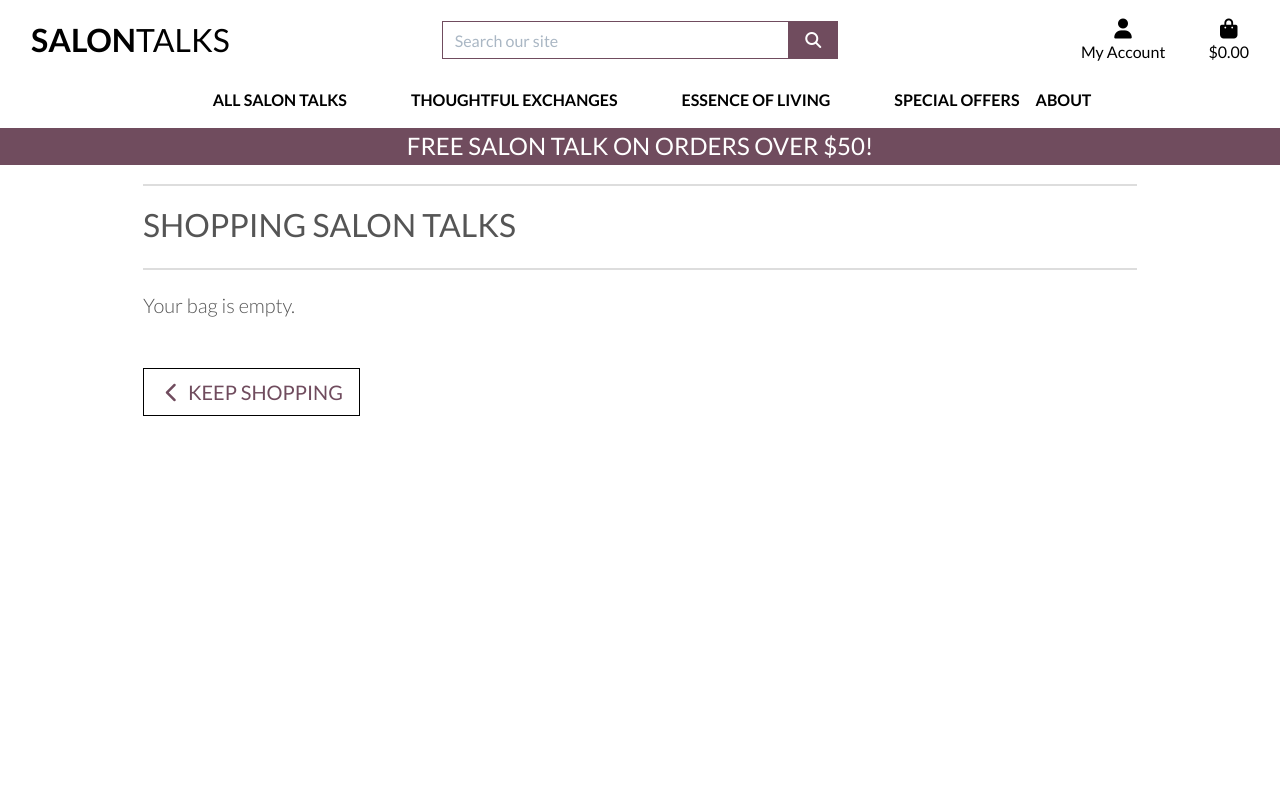
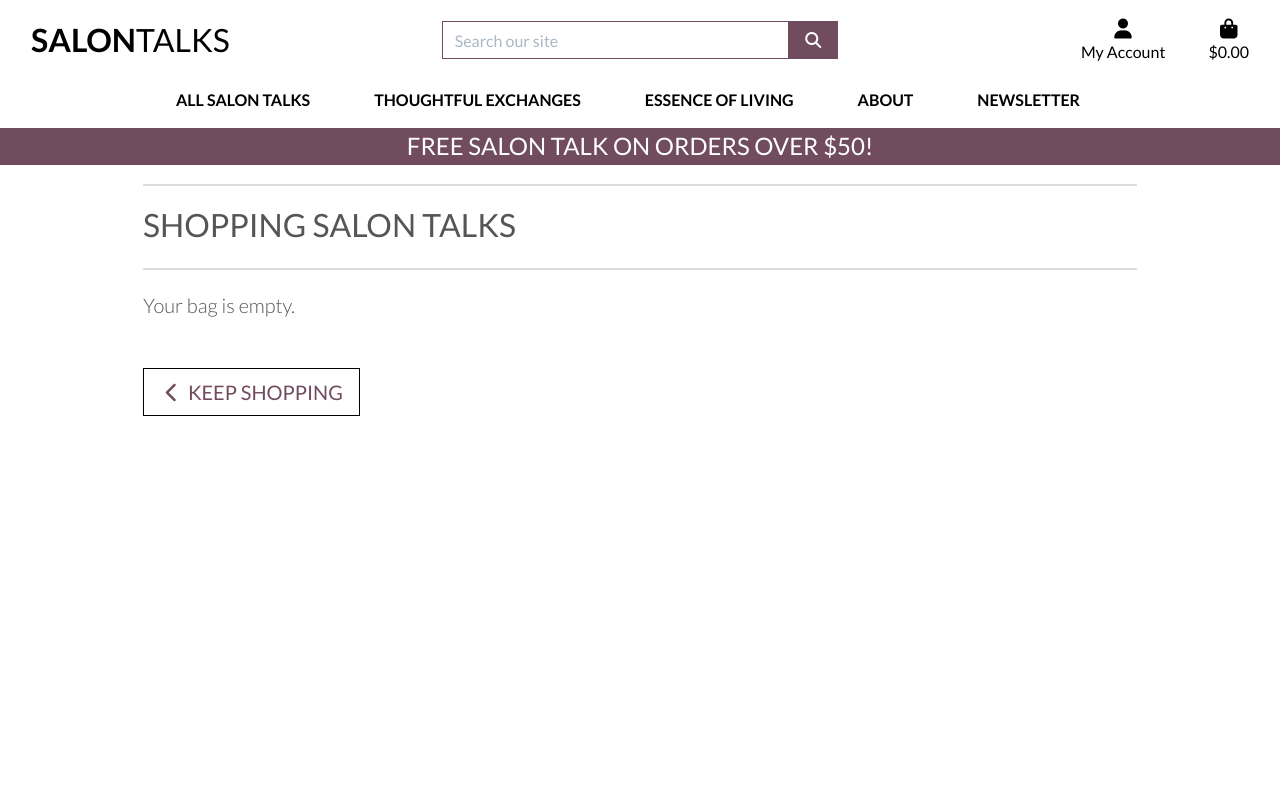
Before and after one commit to Josseyo/Salon, a Django app: page /bag/ in a window 1280 px wide. Run offline with Django 3.2, Linux system fonts and the light colour scheme; some libraries are stand-ins or nearby versions.

Commit message:
hide rating, update navbar links

```diff
--- a/templates/includes/main-nav.html
+++ b/templates/includes/main-nav.html
@@ -6,8 +6,8 @@
             </a>
             <div class="dropdown-menu border-0" aria-labelledby="all-products-link">
                 <a href="{% url 'products' %}?sort=price&direction=asc" class="dropdown-item">By Price</a>
-                <a href="{% url 'products' %}?sort=rating&direction=desc" class="dropdown-item ">By Rating</a>
-                <a href="{% url 'products' %}?sort=category&direction=asc" class="dropdown-item ">By Category</a>
+                <!--<a href="{% url 'products' %}?sort=rating&direction=desc" class="dropdown-item">By Rating</a>-->
+                <a href="{% url 'products' %}?sort=category&direction=asc" class="dropdown-item">By Category</a>
                 <a href="{% url 'products' %}" class="dropdown-item">All Salon Talks</a>
             </div>
         </li>
@@ -21,7 +21,6 @@
                 <a href="{% url 'products' %}?category=discussing_present" class="dropdown-item">Discussing the Present</a>
                 <a href="{% url 'products' %}?category=pages_perspectives" class="dropdown-item">Pages & Perspectives</a>
                 <a href="{% url 'products' %}?category=life_conversation,discussing_present,pages_perspectives" class="dropdown-item">All Thoughtful Exchanges</a>
-
             </div>
         </li>
 
@@ -37,20 +36,10 @@
             </div>
         </li>
 
-        <li class="nav-item dropdown">
-            <a class="logo-font font-weight-bold nav-link text-black" href="#" id="specials-link" data-toggle="dropdown" aria-haspopup="true" aria-expanded="false">
-                Special Offers
-            </a>
-            <div class="dropdown-menu border-0" aria-labelledby="specials-link">
-                <a href="" class="dropdown-item">New Arrivals</a>
-                <a href="" class="dropdown-item">Deals</a>
-                <a href="" class="dropdown-item">Clearance</a>
-                <a href="" class="dropdown-item">All Specials</a>
-            </div>
-        </li>
+
 
         <li class="nav-item dropdown">
-            <a class="logo-font font-weight-bold nav-link text-black" href="#" id="about-link" data-toggle="dropdown" aria-haspopup="true" aria-expanded="false">
+            <a class="logo-font font-weight-bold nav-link text-black mr-5" href="#" id="about-link" data-toggle="dropdown" aria-haspopup="true" aria-expanded="false">
                 About
             </a>
             <div class="dropdown-menu border-0" aria-labelledby="about-link">
@@ -59,5 +48,10 @@
                 <a href="" class="dropdown-item">Contact</a>
             </div>
         </li>
+
+
+        <li class="nav-item">
+            <a href="{% url 'subscribe' %}" class="logo-font font-weight-bold nav-link text-black mr-5">Newsletter</a>
+        </li>
     </ul>
 </div>
```
